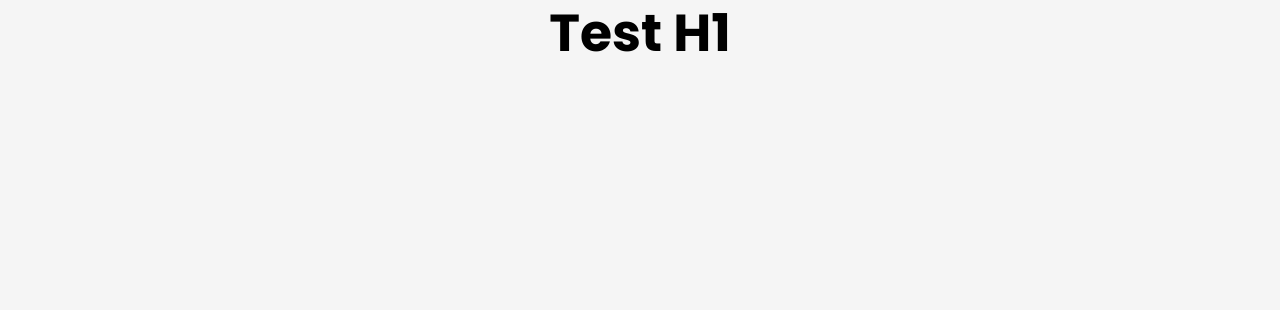
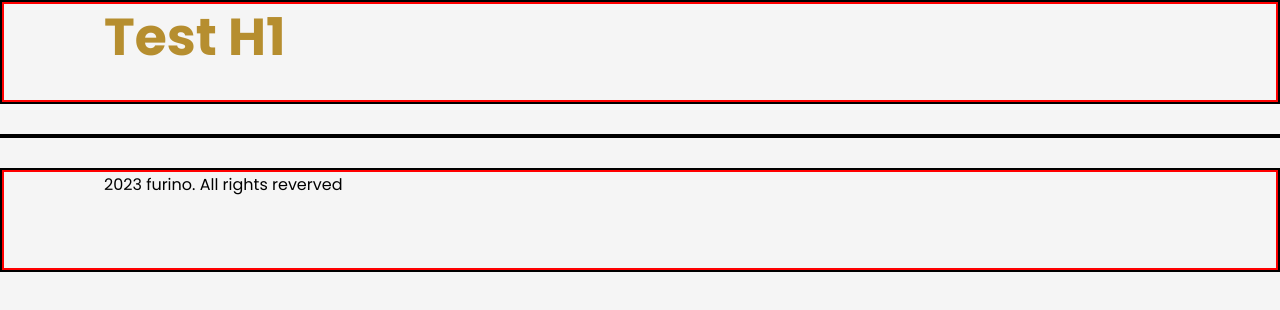
Before and after one commit to Hannalysis/furniture-site-implementation, a React (Vite) app: page / in a window 1280 px wide. Shown: the top 310 px of the page. Built offline with nearby package versions, Linux system fonts and the light colour scheme.

Commit message:
feat: Grid implemented in Layout | Test borders added
Footer content added for testing

```diff
--- a/src/Layout/Layout.module.css
+++ b/src/Layout/Layout.module.css
@@ -1,3 +1,33 @@
 .header {
     justify-items: center;
+    color: var(--accent-gold);
 }
+
+.main, .footer, .header {
+    grid-column: 1 / -1;
+    /* Test code */
+    border-width: 2px;
+    border-color: black;
+    border-style: solid;
+}
+
+@media (min-width: 768px) {
+
+    .root {
+        display: grid;
+        grid-template-columns: repeat(12, 1fr);
+        gap: 30px;
+        box-sizing: border-box;
+    }
+
+    .contentContainer {
+        max-width: 1440px;
+        margin: 0 auto;
+        padding: 0 clamp(16px, 8vw, 100px);
+        /* Test code */
+        border-width: 2px;
+        border-color: red;
+        border-style: solid;
+        height: 100px;
+    }
+    }
--- a/src/Layout/Layout.tsx
+++ b/src/Layout/Layout.tsx
@@ -18,8 +18,16 @@ export const Layout = ({ children }: { children: ReactNode }) => {
 
 const Header = () => (
   <header className={classes.header}>
-    <Typography variant="heading1">Test H1</Typography>
+    <div className={classes.contentContainer}>
+      <Typography variant="heading1">Test H1</Typography>
+    </div>
   </header>
 );
 
-const Footer = () => <footer className={classes.footer}></footer>;
+const Footer = () => (
+  <footer className={classes.footer}>
+    <div className={classes.contentContainer}>
+      <Typography variant="body1">2023 furino. All rights reverved</Typography>
+    </div>
+  </footer>
+);
```
